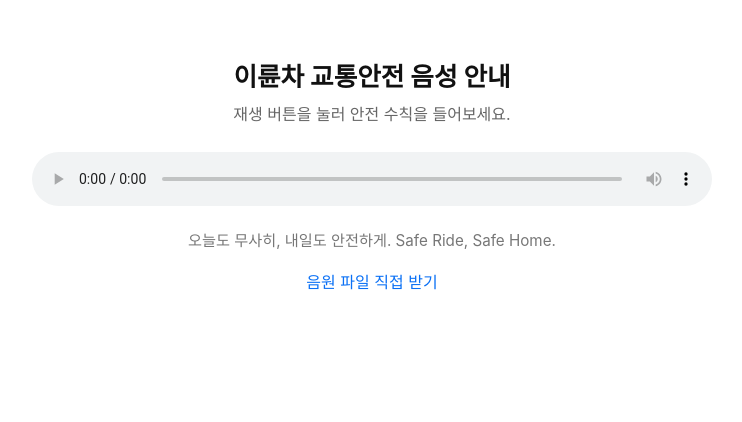
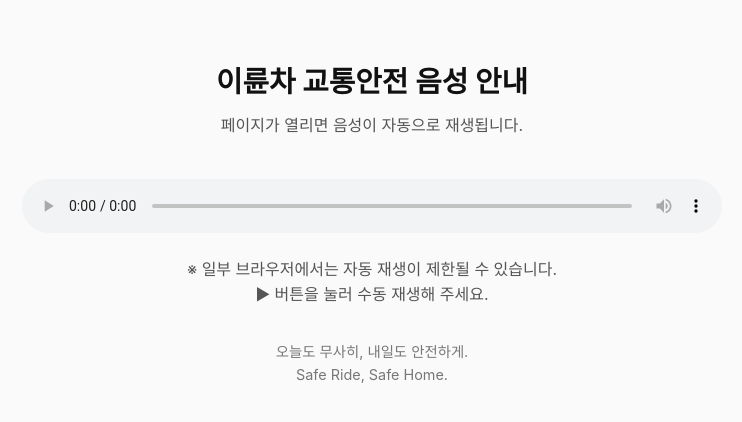
Before and after one commit to hwangtae2351-source/bikeriding2, a plain HTML site: page index.html in a window 1280 px wide. Shown: the whole page, without its empty margins (268-1010 px from the left). Drawn offline with Linux system fonts and the light colour scheme.

Commit message:
Update index.html

```diff
--- a/index.html
+++ b/index.html
@@ -6,35 +6,55 @@
   <title>이륜차 교통안전 음성 안내</title>
   <meta name="description" content="이륜차 교통안전 음성 안내 재생 페이지">
   <style>
-    body {font-family: -apple-system, BlinkMacSystemFont, "Apple SD Gothic Neo", "Malgun Gothic", Arial, sans-serif;
-          line-height: 1.6; margin: 0; padding: 40px 16px; color: #111;}
-    .wrap {max-width: 760px; margin: 0 auto; text-align: center;}
-    h1 {font-size: 1.6rem; margin-bottom: 0.25rem;}
-    p.sub {color:#666; margin-top:0; margin-bottom: 1.5rem;}
-    audio {width:100%; max-width:680px; outline:none;}
-    .note {color:#777; font-size: .95rem; margin-top: 16px;}
-    .link {margin-top: 16px;}
-    .link a {color:#0a70f5; text-decoration: none;}
-    .link a:hover {text-decoration: underline;}
+    body {
+      font-family: -apple-system, BlinkMacSystemFont, "Apple SD Gothic Neo", "Malgun Gothic", Arial, sans-serif;
+      line-height: 1.6;
+      margin: 0;
+      padding: 40px 16px;
+      background-color: #fafafa;
+      color: #111;
+      text-align: center;
+    }
+    h1 {
+      font-size: 1.8rem;
+      margin-bottom: 0.5rem;
+    }
+    p {
+      margin-top: 0.25rem;
+      color: #555;
+    }
+    audio {
+      width: 80%;
+      max-width: 700px;
+      margin-top: 24px;
+      outline: none;
+    }
+    footer {
+      margin-top: 32px;
+      color: #777;
+      font-size: 0.9rem;
+    }
   </style>
 </head>
+
 <body>
-  <div class="wrap">
-    <h1>이륜차 교통안전 음성 안내</h1>
-    <p class="sub">재생 버튼을 눌러 안전 수칙을 들어보세요.</p>
+  <h1>이륜차 교통안전 음성 안내</h1>
+  <p>페이지가 열리면 음성이 자동으로 재생됩니다.</p>
 
-    <audio controls preload="metadata">
-      <!-- 업로드한 파일명과 정확히 일치해야 합니다 -->
-      <source src="이륜차 교통안전.mp3" type="audio/mpeg">
-      브라우저가 오디오 재생을 지원하지 않습니다.
-    </audio>
+  <!-- 🎧 자동재생 오디오 -->
+  <audio controls autoplay preload="auto" style="width:80%">
+    <source src="이륜차 교통안전.mp3" type="audio/mpeg">
+    브라우저가 오디오 재생을 지원하지 않습니다.
+  </audio>
 
-    <p class="note">오늘도 무사히, 내일도 안전하게. Safe Ride, Safe Home.</p>
+  <p style="margin-top:1rem;">
+    ※ 일부 브라우저에서는 자동 재생이 제한될 수 있습니다. <br>
+    ▶ 버튼을 눌러 수동 재생해 주세요.
+  </p>
 
-    <!-- 혹시 일부 PC 브라우저에서 자동 다운로드가 될 때 대비한 직접 링크 -->
-    <div class="link">
-      <a href="이륜차 교통안전.mp3" download>음원 파일 직접 받기</a>
-    </div>
-  </div>
+  <footer>
+    오늘도 무사히, 내일도 안전하게.<br>
+    Safe Ride, Safe Home.
+  </footer>
 </body>
 </html>
```
